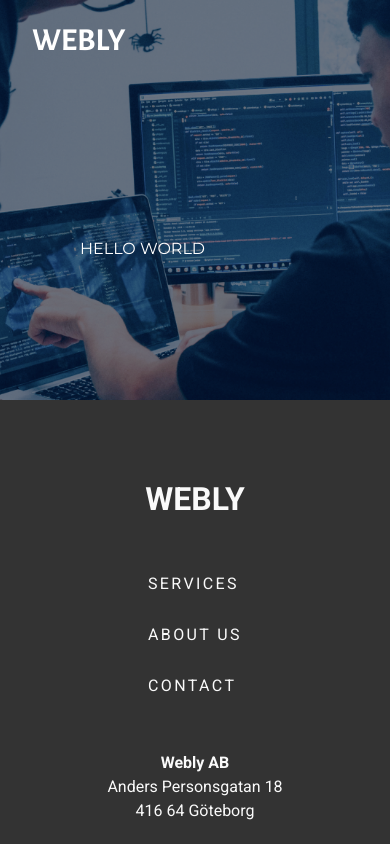
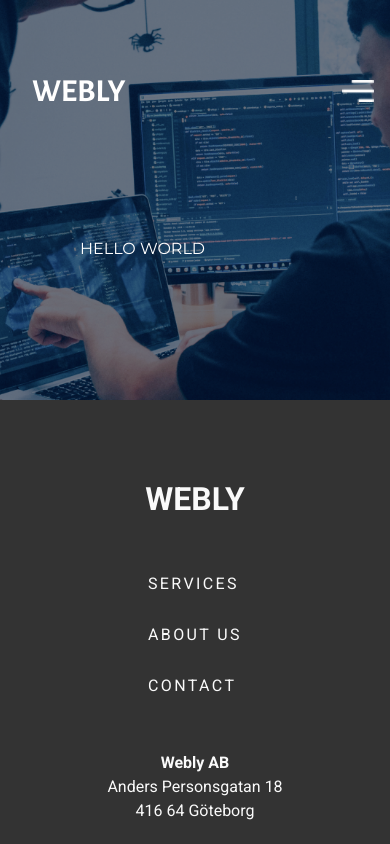
Before and after one commit to nybbe123/agile-project, a React (Create React App) app: page /competence in a window 390 px wide. Shown: the top 844 px of the page. Built offline with nearby package versions, Linux system fonts and the light colour scheme.

Commit message:
added burger menu

```diff
--- a/src/components/layout/header/Header.js
+++ b/src/components/layout/header/Header.js
@@ -3,6 +3,7 @@ import { useNavigate, Link } from "react-router-dom";
 import UserContext from "../../../context/UserContext";
 import style from "./Header.module.css";
 import { Link as Scroll } from "react-scroll";
+import burgerMenu from "../../../assets/burger-menu.png";
 
 const Header = () => {
   const ctx = useContext(UserContext);
@@ -71,6 +72,7 @@ const Header = () => {
           )}
         </ul>
       </nav>
+      <img src={burgerMenu} alt="burgerMenu" className={style.burgerMenu} />
     </header>
   );
 };
--- a/src/components/layout/header/Header.module.css
+++ b/src/components/layout/header/Header.module.css
@@ -63,6 +63,10 @@
   background: rgba(56, 57, 60, 0.4);
 }
 
+.burgerMenu {
+  display: none;
+}
+
 @media (max-width: 600px) {
   .headerRight {
     display: none;
@@ -72,4 +76,13 @@
     margin-top: 5rem;
     margin-left: 2rem;
   }
+
+  .burgerMenu {
+    display: block;
+    margin-top: 5rem;
+    margin-right: 1rem;
+    height: auto;
+    width: 2rem;
+    cursor: pointer;
+  }
 }
```
Also changed, not shown: src/assets/menu.png (added).
